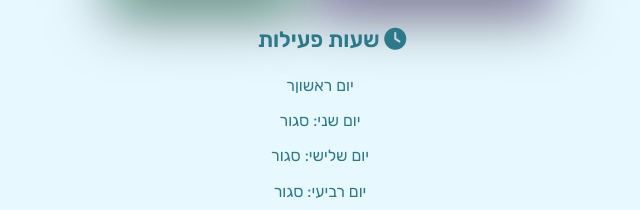
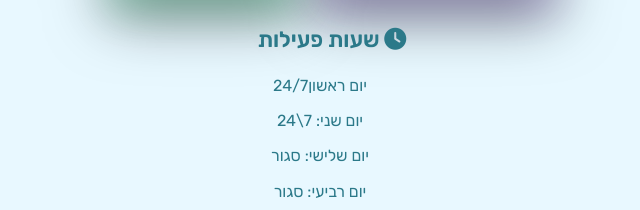
Before and after one commit to slipwoker/zappy-website-63b46337-ce2b-4cd2-be3d-60008663a438, a plain HTML site: page contact.html in a window 1280 px wide. Shown: the part 2999-3209 px from the top of the page, 308-948 px from the left. Drawn offline with Linux system fonts and the light colour scheme.

```diff
--- a/contact.html
+++ b/contact.html
@@ -564,11 +564,8 @@
 
       </h3>
       <ul class="hours-list zappy-vertical-grid"><li class="hours-item zappy-editable" style="">
-          <span class="day-name">יום ראשון</span><span class="day-hours">ר</span>
-        </li><li class="hours-item zappy-editable">
-          <span class="day-name">יום שני:</span>
-          <span class="day-hours">סגור</span>
-        </li><li class="hours-item zappy-editable">
+          <span class="day-name">יום ראשון24/7</span></li><li class="hours-item zappy-editable" style="">
+          <span class="day-name">יום שני:</span>&nbsp;7\24</li><li class="hours-item zappy-editable">
           <span class="day-name">יום שלישי:</span>
           <span class="day-hours">סגור</span>
         </li><li class="hours-item zappy-editable">
@@ -577,7 +574,7 @@
         </li><li class="hours-item zappy-editable">
           <span class="day-name">יום חמישי:</span>
           <span class="day-hours">סגור</span>
-        </li><li class="hours-item zappy-editable">
+        </li><li class="hours-item zappy-editable" style="">
           <span class="day-name">יום שישי:</span>
           <span class="day-hours">סגור</span>
         </li><li class="hours-item zappy-editable">
```
Also changed, not shown: public/contact.html (+1 -1 lines), 3 other files.
